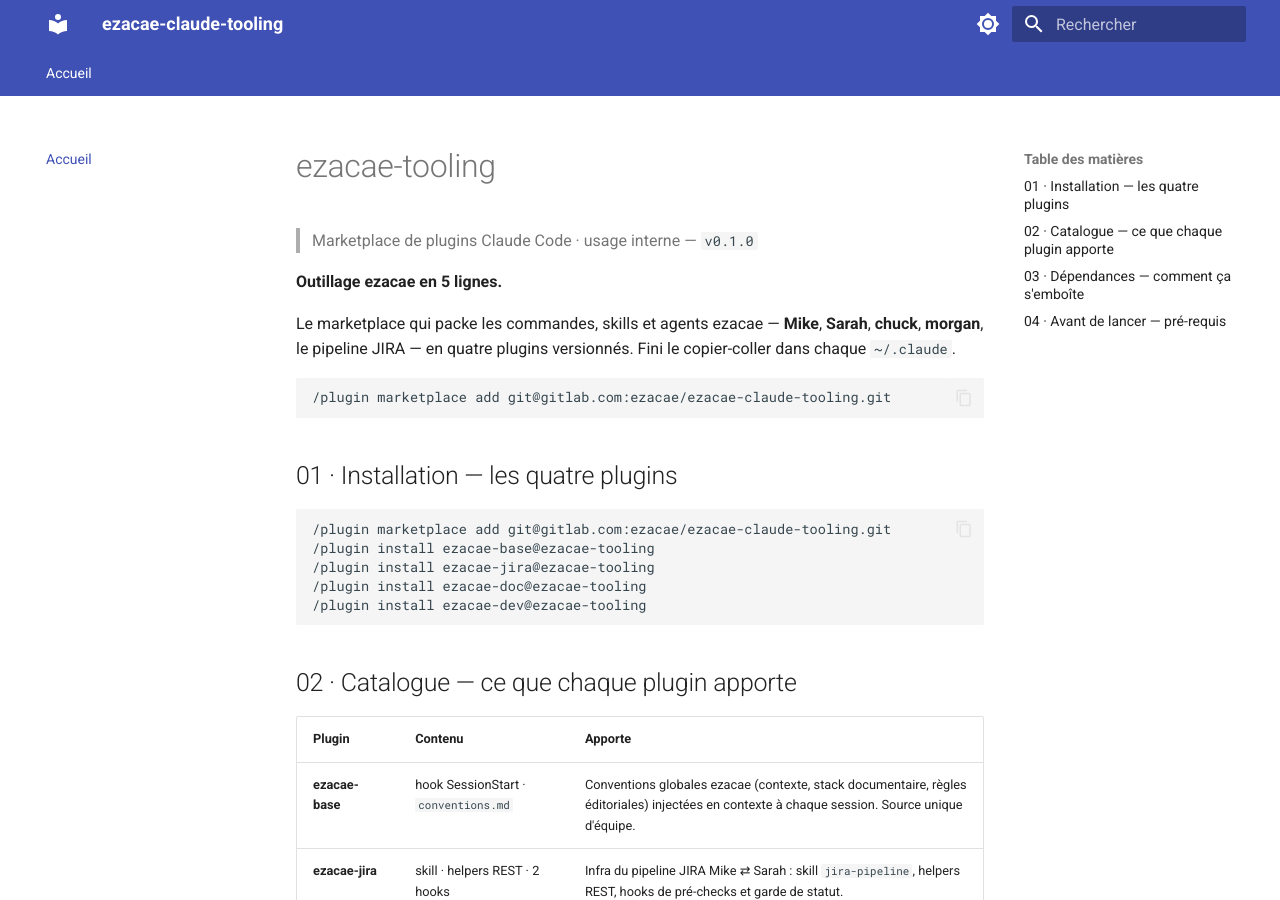
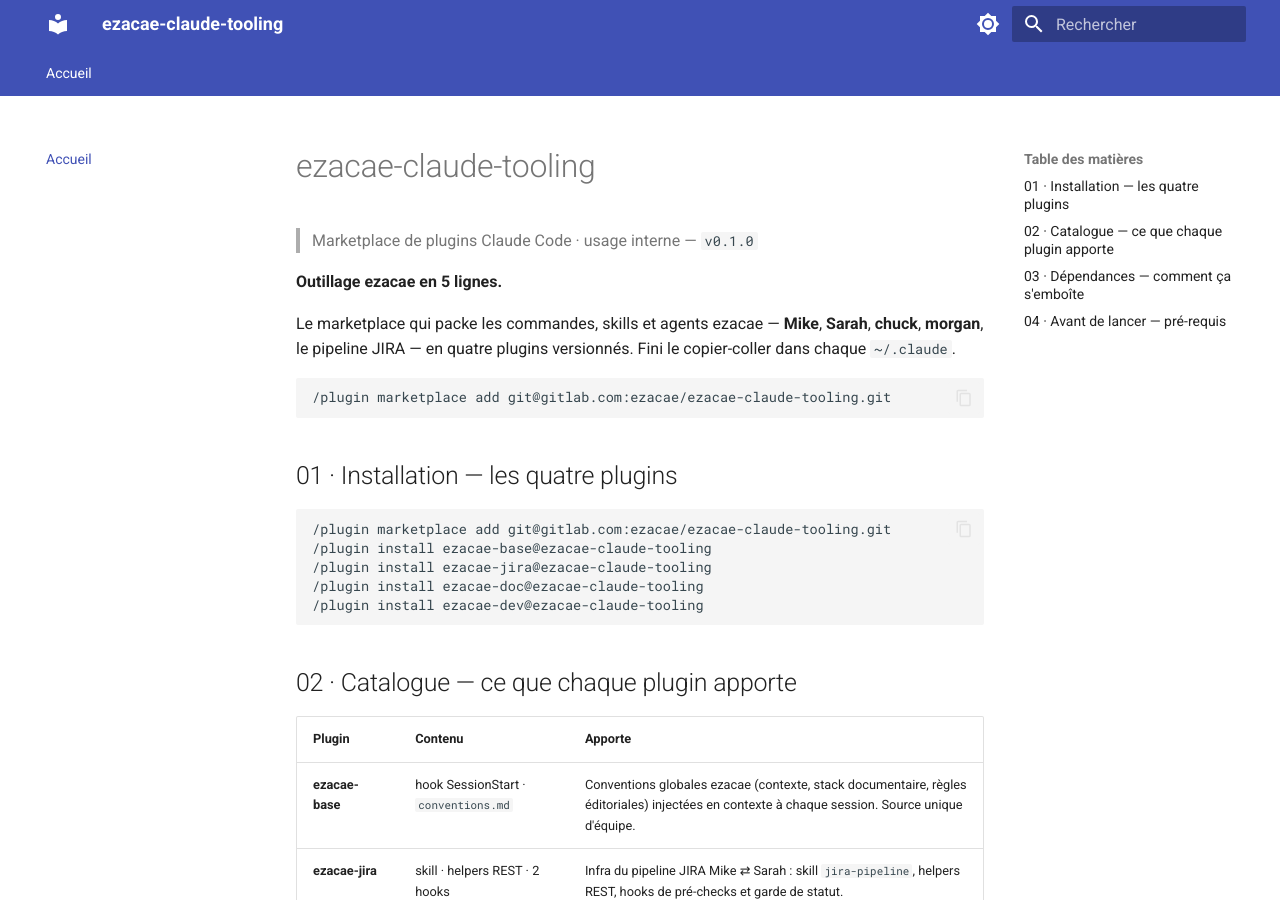
Before and after one commit to ezacae/ezacae-tooling, an MkDocs documentation site: the page built from docs/index.md, in a window 1280 px wide and 900 px high. Built offline with MkDocs 1.6.1 and Material for MkDocs 9.7.7, drawn with Linux system fonts in a browser that asks for light colours.

Commit message:
docs: aligner les références au marketplace sur `ezacae-claude-tooling`
Les commandes `/plugin install|uninstall <plugin>@ezacae-tooling` et les
mentions en prose du marketplace utilisaient `ezacae-tooling`, alors que le
champ `name` de marketplace.json vaut `ezacae-claude-tooling`. Les installs ne
résolvaient donc pas. Toutes ces références passent à `ezacae-claude-tooling`.

Les chemins disque `/opt/ezacae-tooling` (pluginsDirectory du conteneur,
note de copie Dockerfile) sont conservés : indépendants du nom du marketplace.

Co-Authored-By: Claude Opus 4.8 (1M context) <noreply@anthropic.com>

````diff
--- a/docs/index.md
+++ b/docs/index.md
@@ -1,4 +1,4 @@
-# ezacae-tooling
+# ezacae-claude-tooling
 
 > Marketplace de plugins Claude Code · usage interne — `v0.1.0`
 
@@ -14,10 +14,10 @@ Le marketplace qui packe les commandes, skills et agents ezacae — **Mike**, **
 
 ```text
 /plugin marketplace add git@gitlab.com:ezacae/ezacae-claude-tooling.git
-/plugin install ezacae-base@ezacae-tooling
-/plugin install ezacae-jira@ezacae-tooling
-/plugin install ezacae-doc@ezacae-tooling
-/plugin install ezacae-dev@ezacae-tooling
+/plugin install ezacae-base@ezacae-claude-tooling
+/plugin install ezacae-jira@ezacae-claude-tooling
+/plugin install ezacae-doc@ezacae-claude-tooling
+/plugin install ezacae-dev@ezacae-claude-tooling
 ```
 
 ## 02 · Catalogue — ce que chaque plugin apporte
````
Also changed, not shown: MIGRATION.md (+6 -6 lines), README.md (+8 -8 lines), docs/jira-watcher-mike.md (+1 -1 lines), plugins/ezacae-base/conventions.md (+1 -1 lines), plugins/ezacae-jira/skills/jira-pipeline/PIPELINE.md (+1 -1 lines).
